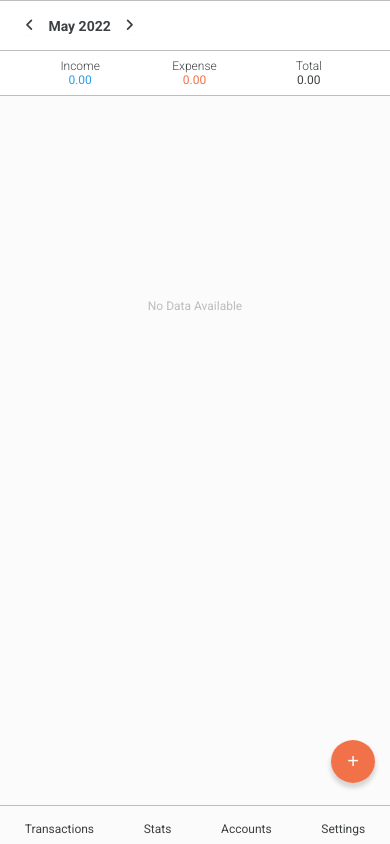
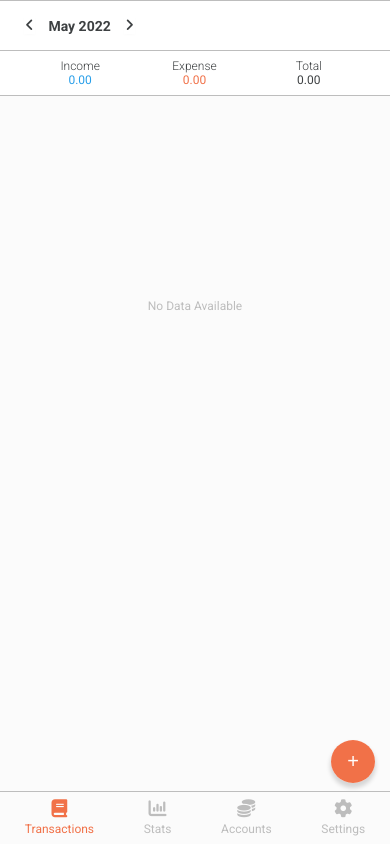
Before and after one commit to AzrielleP/finance-tracker, a React (Create React App) app: page / in a window 390 px wide. Built offline with nearby package versions, Linux system fonts and the light colour scheme.

Commit message:
Fix sidebar and make all breakpoints to be 1024 except modal

```diff
--- a/src/components/Main/subcomponents/Accounts/Accounts.styled.js
+++ b/src/components/Main/subcomponents/Accounts/Accounts.styled.js
@@ -34,7 +34,7 @@ export const Dot = styled.span`
 	background-color: ${({ color }) => (color < 0 ? generalColors.red : generalColors.blue)};
 	border-radius: 50%;
 
-	@media screen and (min-width: 768px) {
+	@media screen and (min-width: 1024) {
 		height: 15px;
 		width: 15px;
 	}
--- a/src/components/Main/subcomponents/DatePicker/DatePicker.styled.js
+++ b/src/components/Main/subcomponents/DatePicker/DatePicker.styled.js
@@ -11,7 +11,7 @@ export const ArrowButton = styled.button`
     i {
         font-size: 14px;
 
-        @media screen and (min-width: 1120px) {
+        @media screen and (min-width: 1024px) {
         font-size: 36px;
         }
     }
--- a/src/components/Main/subcomponents/TransactionInput/Forms.styled.js
+++ b/src/components/Main/subcomponents/TransactionInput/Forms.styled.js
@@ -66,7 +66,7 @@ export const RadioLabel = styled.label`
 	text-align: center;
 	color: ${generalColors.grey};
 
-	@media screen and (min-width: 1120px) {
+	@media screen and (min-width: 1024px) {
 		font-size: 18px;
 	}
 `;
@@ -75,7 +75,7 @@ export const FormLabel = styled.label`
 	font-size: 12px;
 	color: ${generalColors.grey};
 
-	@media screen and (min-width: 1120px) {
+	@media screen and (min-width: 1024px) {
 		font-size: 18px;
 	}
 `;
@@ -89,12 +89,8 @@ const inputStyles = css`
 	background-color: ${({ theme }) => theme.textBg};
 	border-color: ${generalColors.grey};
 
-	@media screen and (min-width: 768px) {
+	@media screen and (min-width: 1024px) {
 		width: 37vw;
-	}
-
-	@media screen and (min-width: 1120px) {
-		width: 30vw;
 		font-size: 18px;
 	}
 `;
@@ -118,7 +114,7 @@ export const FormButton = styled.button`
 	border: 0.5px solid ${({ value }) => handleColorButtonType(value) || generalColors.grey};
 	border-radius: 5px;
 
-	@media screen and (min-width: 1120px) {
+	@media screen and (min-width: 1024px) {
 		font-size: 18px;
 	}
 `;
--- a/src/components/sidebar/Sidebar.js
+++ b/src/components/sidebar/Sidebar.js
@@ -1,71 +1,67 @@
 import React from "react";
 
 // Styled Components
-import { FixedContainer } from "../../styled-components/Default.styled";
-import {
-	SidebarContainer,
-	SidebarSelectors,
-	SidebarRadio,
-} from "./Sidebar.styled";
-import { Main } from "../../styled-components/Text.styled";
+import { SidebarContainer, SidebarSelectors, SidebarRadio, SidebarLabel } from "./Sidebar.styled";
 
 function Sidebar(props) {
-	const { option, handleOptionChange } =
-		props;
+    const { option, handleOptionChange } = props;
 
     return (
         <SidebarContainer>
-			<FixedContainer>
-				<SidebarSelectors justifySmall="space-around" option={option}>
+            <SidebarSelectors justifySmall='space-around' option={option}>
                 <SidebarRadio
-						type="radio"
-						name="sidebarOption"
-						value="transactions"
+                    type='radio'
+                    name='sidebarOption'
+                    value='transactions'
                     checked={option === "transactions"}
                     onChange={handleOptionChange}
-						id="transactions"
+                    id='transactions'
                 />
-					<Main as="label" htmlFor="transactions">
+
+                <SidebarLabel htmlFor='transactions'>
+                    <i className='fa-solid fa-book'></i>
                     Transactions
-					</Main>
+                </SidebarLabel>
 
                 <SidebarRadio
-						type="radio"
-						name="sidebarOption"
-						value="stats"
+                    type='radio'
+                    name='sidebarOption'
+                    value='stats'
                     checked={option === "stats"}
                     onChange={handleOptionChange}
-						id="stats"
+                    id='stats'
                 />
-					<Main as="label" htmlFor="stats">
+                <SidebarLabel htmlFor='stats'>
+                    <i className='fa-solid fa-chart-column'></i>
                     Stats
-					</Main>
+                </SidebarLabel>
 
                 <SidebarRadio
-						type="radio"
-						name="sidebarOption"
-						value="accounts"
+                    type='radio'
+                    name='sidebarOption'
+                    value='accounts'
                     checked={option === "accounts"}
                     onChange={handleOptionChange}
-						id="accounts"
+                    id='accounts'
                 />
-					<Main as="label" htmlFor="accounts">
+                <SidebarLabel htmlFor='accounts'>
+                    <i className='fa-solid fa-coins'></i>
                     Accounts
-					</Main>
+                </SidebarLabel>
 
                 <SidebarRadio
-						type="radio"
-						name="sidebarOption"
-						value="settings"
+                    type='radio'
+                    name='sidebarOption'
+                    value='settings'
                     checked={option === "settings"}
                     onChange={handleOptionChange}
-						id="settings"
+                    id='settings'
                 />
-					<Main as="label" htmlFor="settings">
+                <SidebarLabel htmlFor='settings'>
+                    <i className='fa-solid fa-gear'></i>
                     Settings
-					</Main>
+                </SidebarLabel>
             </SidebarSelectors>
-			</FixedContainer>
         </SidebarContainer>
     );
 }
--- a/src/components/sidebar/Sidebar.styled.js
+++ b/src/components/sidebar/Sidebar.styled.js
@@ -1,6 +1,5 @@
 import styled, { css } from "styled-components";
 import { generalColors } from "../../styled-components/ThemeColors.styled";
-import { FlexContainer } from "../../styled-components/Default.styled";
 
 /* ========== Containers ========== */
 export const SidebarContainer = styled.div`
@@ -11,34 +10,55 @@ export const SidebarContainer = styled.div`
 	width: 100%;
 	border-top: 0.25px solid ${generalColors.grey};
 
-	@media screen and (min-width: 768px) {
+	@media screen and (min-width: 1024px) {
 		display: block;
 		position: static;
 		padding: 0 2vw;
-		border-left: 0.1px solid ${generalColors.grey};
+		height: 100vh;
+		border-right: 0.1px solid ${generalColors.grey};
 	}
 `;
 
-export const SidebarSelectors = styled(FlexContainer)`
-	padding: 1em 0 0.5em 0;
+export const SidebarSelectors = styled.div`
+	display: flex;
+	align-items: center;
+	justify-content: space-around;
+	height:100%;
+	padding: 0.5em 0 0.5em 0;
 	position: relative;
 	background: ${({ theme }) => theme.background};
 
-	label {
-		cursor: pointer;
-	}
-
-	@media screen and (min-width: 768px) {
-		padding: 0.5em 0 0.5em 0;
+	@media screen and (min-width: 1024px) {
+		flex-flow: column;
+		align-items: flex-start;
+		justify-content: center;
+		padding: 10vw 0;
 		margin: 0 0 0.5em 0;
-	}
-
-	@media screen and (min-width: 1120px) {
-		padding: 1.5em 0 0.5em 0;
 	}
 `;
 
 /* ========== Inputs ========== */
+export const SidebarLabel = styled.label`
+	cursor: pointer;
+	text-align: center;
+	color: ${generalColors.grey};
+
+	i {
+		display: block;
+		font-size: 18px;
+		margin-bottom: 0.2em;
+	}
+
+	@media screen and (min-width: 1024px) {
+		margin: 2em;
+		i {
+			display: inline;
+			margin-right: 1em;
+			font-size: 20px;
+		}
+	}
+`;
+
 export const SidebarRadio = styled.input`
 	display: none;
 	-webkit-appearance: none;
@@ -46,4 +66,10 @@ export const SidebarRadio = styled.input`
 	-ms-appearance: none;
 	-o-appearance: none;
 	appearance: none;
+
+	&:checked {
+		& + ${SidebarLabel} {
+			color: ${generalColors.red};
+		}
+	}
 `;
--- a/src/styled-components/Default.styled.js
+++ b/src/styled-components/Default.styled.js
@@ -5,15 +5,11 @@ import { generalColors } from "./ThemeColors.styled";
 
 /* ======== Containers ======== */
 export const AppContainer = styled.div`
-	@media screen and (min-width: 768px) {
+	@media screen and (min-width: 1024px) {
 		display: grid;
 		grid-auto-columns: 1fr;
-		grid-template-columns: 30% 70%;
+		grid-template-columns: 25% 75%;
 		grid-template-rows: 1fr;
-	}
-
-	@media screen and (min-width: 1120px) {
-		grid-template-columns: 25% 75%;
 	}
 `;
 
@@ -23,7 +19,7 @@ export const FlexContainer = styled.div`
 	justify-content: ${({ justifySmall }) => justifySmall};
 	background: ${({ theme }) => theme.textBg};
 
-	@media screen and (min-width: 768px) {
+	@media screen and (min-width: 1024px) {
 		justify-content: ${({ justifyLarge }) => justifyLarge};
 	}
 `;
@@ -39,7 +35,7 @@ export const FlexContainer = styled.div`
  export const FlexHeader = styled(FlexContainerBordered)`
 	padding: 1em 0.75em;
 
-	@media screen and (min-width: 1120px) {
+	@media screen and (min-width: 1024px) {
 		padding: 2em 6vw;
 	}
  `;
@@ -59,7 +55,7 @@ export const FixedContainer = styled.div`
 
 /* ======== Modal ======== */
 export const ModalBackground = styled.div`
-	@media screen and (min-width: 768px) {
+	@media screen and (min-width: 1024px) {
 		display: ${({ show }) => (show ? "block" : "none")};
 		position: absolute;
 		top: 0;
@@ -81,7 +77,7 @@ export const ModalContainer = styled.div`
 	background: ${({ theme }) => theme.textBg};
 	padding: 5vw;
 
-	@media screen and (min-width: 768px) {
+	@media screen and (min-width: 1024px) {
 		position: absolute;
 		left: 50%;
 		top: 50%;
--- a/src/styled-components/GlobalStyle.js
+++ b/src/styled-components/GlobalStyle.js
@@ -14,9 +14,16 @@ export const GlobalStyle = createGlobalStyle`
     }
 
     p, label {
+        font-size: 12px;
         font-family: 'Roboto', sans-serif;
         margin: 0;
+
+        @media screen and (min-width: 1024px) {
+            font-size: 18px;
+        }
     }
+
+
 
     button {
         padding: 0;
--- a/src/styled-components/Text.styled.js
+++ b/src/styled-components/Text.styled.js
@@ -6,18 +6,13 @@ export const Large = styled.p`
 	font-size: 14px;
 	color: ${({ theme }) => theme.text};
 
-	@media screen and (min-width: 1120px) {
+	@media screen and (min-width: 1024px) {
 		font-size: 36px;
 	}
 `;
 
 export const Main = styled.p`
-	font-size: 12px;
 	color: ${({ type, theme }) => handleColorTransType(type, theme) || theme.text};
-
-	@media screen and (min-width: 1120px) {
-		font-size: 18px;
-	}
 `;
 
 export const Bold = styled(Main)`
@@ -32,7 +27,7 @@ export const Small = styled.p`
 	font-size: 9px;
 	color: ${({ type, theme }) => handleColorTransType(type, theme) || theme.text};
 
-	@media screen and (min-width: 1120px) {
+	@media screen and (min-width: 1024px) {
 		font-size: 14px;
 	}
 `;
```
Also changed, not shown: src/components/Main/subcomponents/TransactionOutput/TransactionOutput.styled.js (+6 -6 lines). Lines whose indentation alone changed are shown as unchanged.
